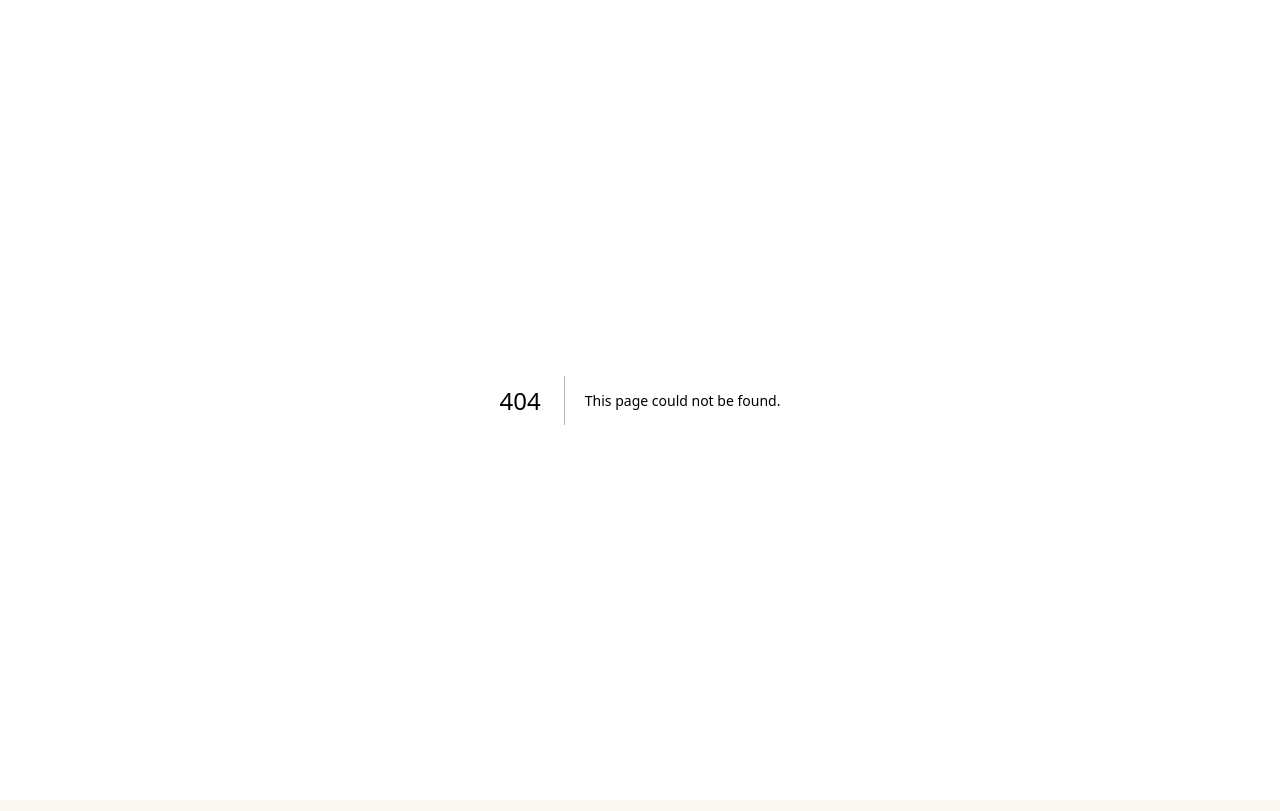
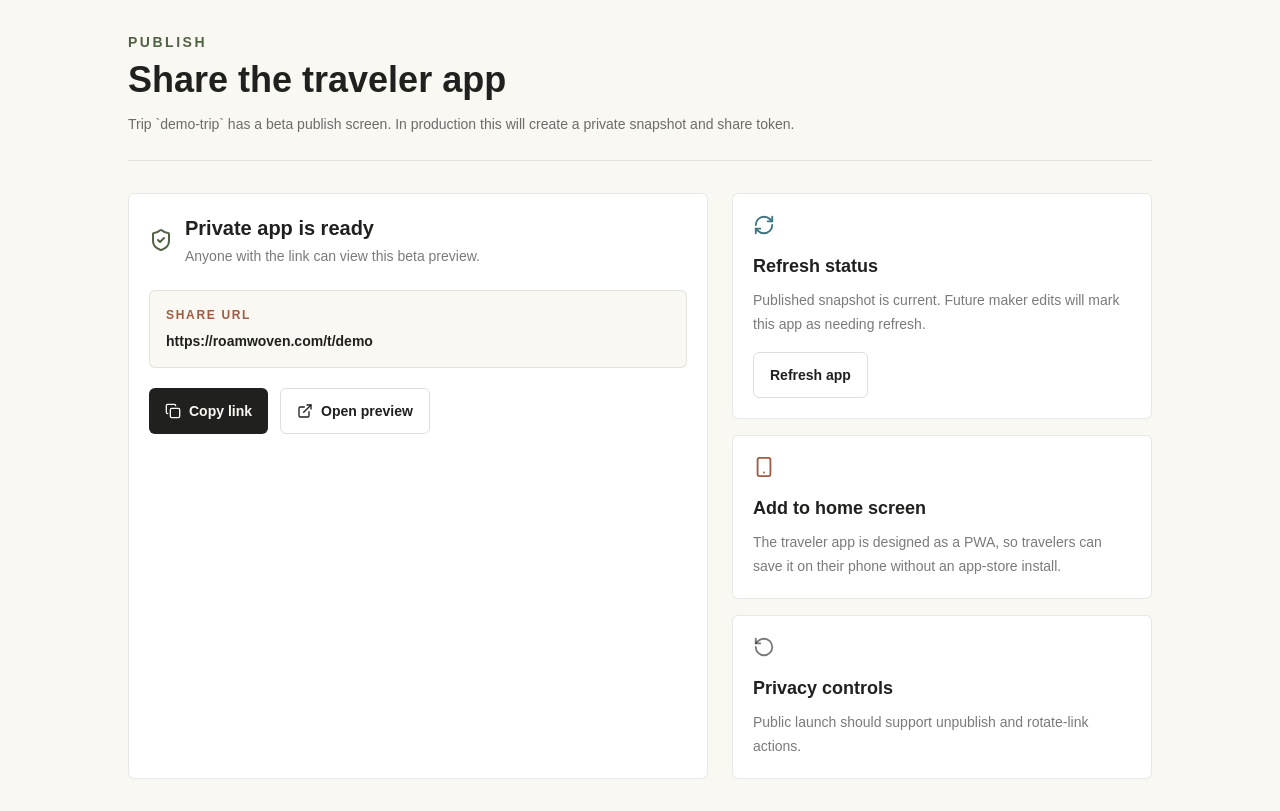
Before and after one commit to slamerow/roamwoven, a Next.js app: page /maker/trips/demo-trip/publish in a window 1280 px wide. Before the commit this address had no page. Built offline with nearby package versions, Linux system fonts and the light colour scheme.

Commit message:
Add publish and share step

```diff
--- /dev/null
+++ b/app/maker/trips/[tripId]/publish/page.tsx
@@ -0,0 +1,107 @@
+import Link from "next/link";
+import { Copy, ExternalLink, RefreshCw, RotateCcw, ShieldCheck, Smartphone } from "lucide-react";
+
+const shareUrl = "https://roamwoven.com/t/demo";
+
+export default async function PublishPage({
+  params
+}: {
+  params: Promise<{ tripId: string }>;
+}) {
+  const { tripId } = await params;
+
+  return (
+    <main className="min-h-screen bg-paper px-6 py-8 md:px-10">
+      <div className="mx-auto max-w-5xl">
+        <header className="border-b border-ink/10 pb-6">
+          <p className="text-sm font-semibold uppercase tracking-[0.18em] text-moss">
+            Publish
+          </p>
+          <h1 className="mt-2 text-4xl font-semibold text-ink">
+            Share the traveler app
+          </h1>
+          <p className="mt-3 max-w-2xl text-sm leading-6 text-ink/65">
+            Trip `{tripId}` has a beta publish screen. In production this will
+            create a private snapshot and share token.
+          </p>
+        </header>
+
+        <section className="mt-8 grid gap-6 lg:grid-cols-[0.58fr_0.42fr]">
+          <div className="rounded-md border border-ink/10 bg-white p-5">
+            <div className="flex items-center gap-3">
+              <ShieldCheck className="text-moss" size={24} />
+              <div>
+                <h2 className="text-xl font-semibold text-ink">
+                  Private app is ready
+                </h2>
+                <p className="mt-1 text-sm text-ink/60">
+                  Anyone with the link can view this beta preview.
+                </p>
+              </div>
+            </div>
+
+            <div className="mt-6 rounded-md border border-ink/10 bg-paper p-4">
+              <p className="text-xs font-semibold uppercase tracking-[0.14em] text-clay">
+                Share URL
+              </p>
+              <p className="mt-2 break-all text-sm font-semibold text-ink">
+                {shareUrl}
+              </p>
+            </div>
+
+            <div className="mt-5 flex flex-wrap gap-3">
+              <button className="inline-flex items-center gap-2 rounded-md bg-ink px-4 py-3 text-sm font-semibold text-paper">
+                <Copy size={16} />
+                Copy link
+              </button>
+              <Link
+                href="/t/demo"
+                className="inline-flex items-center gap-2 rounded-md border border-ink/15 px-4 py-3 text-sm font-semibold text-ink"
+              >
+                <ExternalLink size={16} />
+                Open preview
+              </Link>
+            </div>
+          </div>
+
+          <aside className="space-y-4">
+            <div className="rounded-md border border-ink/10 bg-white p-5">
+              <RefreshCw className="text-tide" size={22} />
+              <h2 className="mt-4 text-lg font-semibold text-ink">
+                Refresh status
+              </h2>
+              <p className="mt-2 text-sm leading-6 text-ink/60">
+                Published snapshot is current. Future maker edits will mark this
+                app as needing refresh.
+              </p>
+              <button className="mt-4 rounded-md border border-ink/15 px-4 py-3 text-sm font-semibold text-ink">
+                Refresh app
+              </button>
+            </div>
+
+            <div className="rounded-md border border-ink/10 bg-white p-5">
+              <Smartphone className="text-clay" size={22} />
+              <h2 className="mt-4 text-lg font-semibold text-ink">
+                Add to home screen
+              </h2>
+              <p className="mt-2 text-sm leading-6 text-ink/60">
+                The traveler app is designed as a PWA, so travelers can save it
+                on their phone without an app-store install.
+              </p>
+            </div>
+
+            <div className="rounded-md border border-ink/10 bg-white p-5">
+              <RotateCcw className="text-ink/60" size={22} />
+              <h2 className="mt-4 text-lg font-semibold text-ink">
+                Privacy controls
+              </h2>
+              <p className="mt-2 text-sm leading-6 text-ink/60">
+                Public launch should support unpublish and rotate-link actions.
+              </p>
+            </div>
+          </aside>
+        </section>
+      </div>
+    </main>
+  );
+}
--- a/app/maker/trips/[tripId]/style/page.tsx
+++ b/app/maker/trips/[tripId]/style/page.tsx
@@ -102,10 +102,10 @@ export default async function StylePage({
               </div>
             </div>
             <Link
-              href="/t/demo"
+              href={`/maker/trips/${tripId}/publish`}
               className="mt-6 inline-flex items-center gap-2 rounded-md bg-paper px-4 py-3 text-sm font-semibold text-ink"
             >
-              Preview app
+              Publish app
               <ArrowRight size={16} />
             </Link>
           </div>
```
Also changed, not shown: 1 other file (tests, documents, lock files or other folders).
